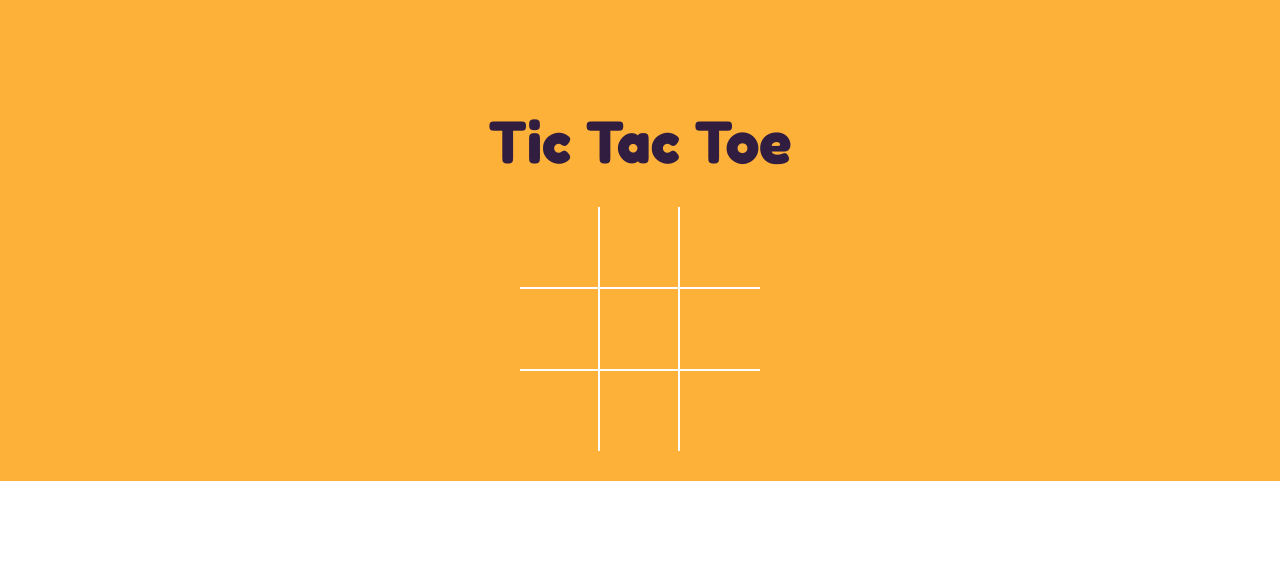
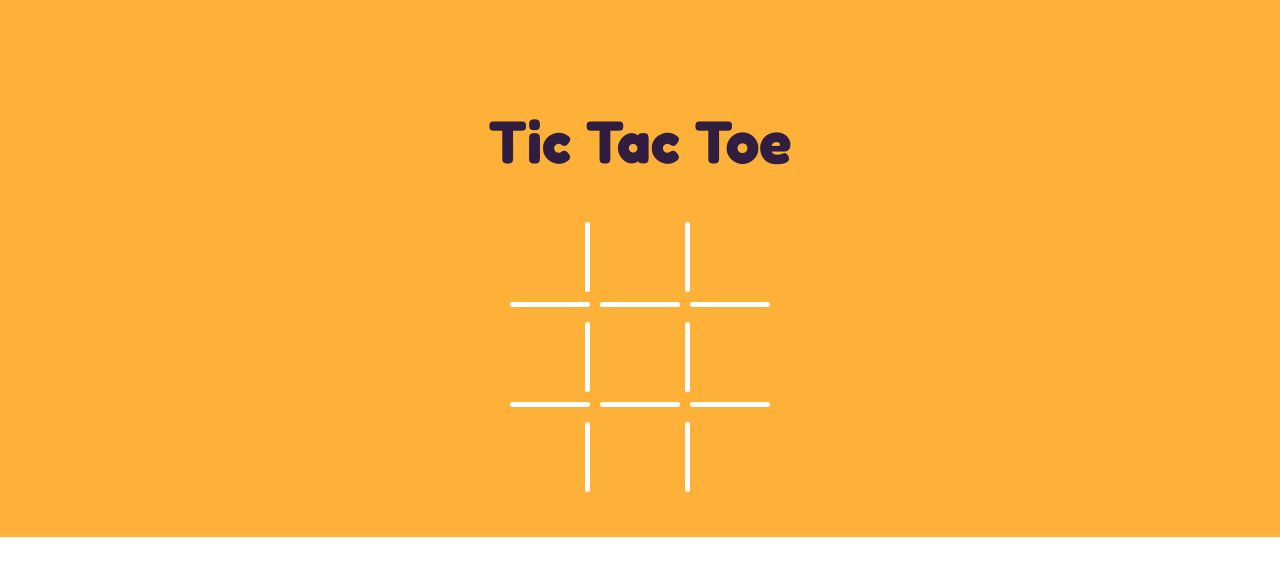
Before and after one commit to arsallanShahab/tic-tac-toe-game, a React (Vite) app: page / in a window 1280 px wide. Shown: the top 576 px of the page. Built offline with nearby package versions, Linux system fonts and the light colour scheme.

Commit message:
updated app.scss

```diff
--- a/src/styles/root.scss
+++ b/src/styles/root.scss
@@ -51,24 +51,76 @@ body {
 .board {
     padding-top: 1.5em;
     .board-row {
+      position: relative;
       display: flex;
       flex-direction: row;
-      border-bottom: 2px solid #fff;
+      justify-content: center;
+    //   border-bottom: 5px solid #fff;
+    //   border-radius: 99px;
+    //   &::before {
+    //     content: '';
+    //     position: absolute;
+    //     width: 90%;
+    //     height: 5px;
+    //     bottom: 0;
+    //     background: #fff;
+    //     border-radius: 99px;
+    //   }
       &:last-child {
-        border-bottom: none;
+        .square {
+            &::after {
+                display: none;
+            }
+        }
       }
       .square {
+        position: relative;
+        display: flex;
+        justify-content: center;
+        align-items: center;
         color: #fff;
-        width: 80px;
-        height: 80px;
-        border-right: 2px solid #fff;
+        font-family: var(--font-fredoka);
+        font-weight: 600;
+        width: 100px;
+        height: 100px;
+        // border-right: 5px solid #fff;
         font-size: 2.5rem;
         padding: 0;
         overflow: hidden;
         transition: all 0.2s;
-        &:last-child {
-          border-right: none;
-        }
+        &::before {
+            content: '';
+            position: absolute;
+            width: 5px;
+            height: 70%;
+            right: 0;
+            background: #fff;
+            border-radius: 99px;
+          }
+          &:last-child {
+            &::before {
+                display: none;
+            }
+          }
+        &::after {
+            content: '';
+            position: absolute;
+            width: 80%;
+            height: 5px;
+            bottom: 0;
+            background: #fff;
+            border-radius: 99px;
+          }
+          &:nth-child(1){
+            &::after {
+                right: 0;
+            }
+          }
+          &:nth-child(3){
+            &::after {
+                left: 0;
+            }
+          }
       }
     }
   }
```
